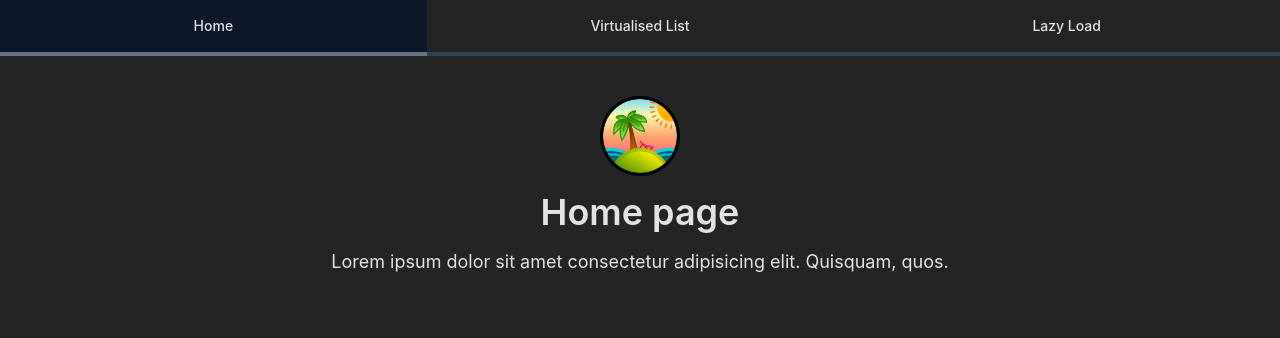
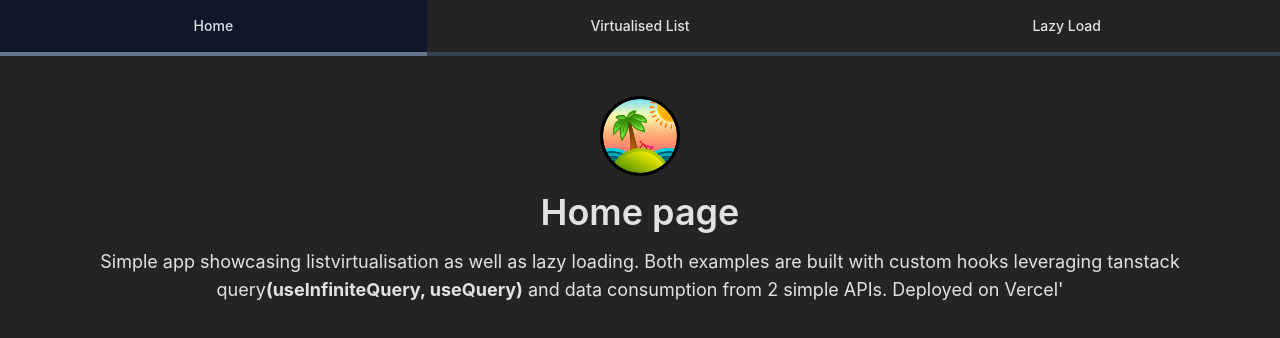
Before and after one commit to xanoosh/virtualised-list, a React (Vite) app: page / in a window 1280 px wide. Shown: the top 338 px of the page. Built offline with nearby package versions, Linux system fonts and the light colour scheme.

Commit message:
added description

```diff
--- a/src/pages/HomePage.tsx
+++ b/src/pages/HomePage.tsx
@@ -3,7 +3,10 @@ export default function HomePage() {
     <div className="text-center flex flex-col gap-4">
       <h1 className="text-4xl font-semibold">Home page</h1>
       <p className="text-lg">
-        Lorem ipsum dolor sit amet consectetur adipisicing elit. Quisquam, quos.
+        Simple app showcasing listvirtualisation as well as lazy loading. Both
+        examples are built with custom hooks leveraging tanstack query
+        <b>(useInfiniteQuery, useQuery)</b> and data consumption from 2 simple
+        APIs. Deployed on Vercel'
       </p>
     </div>
   );
```
